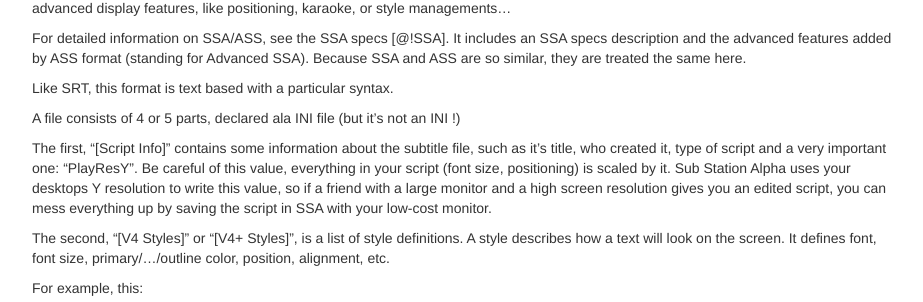
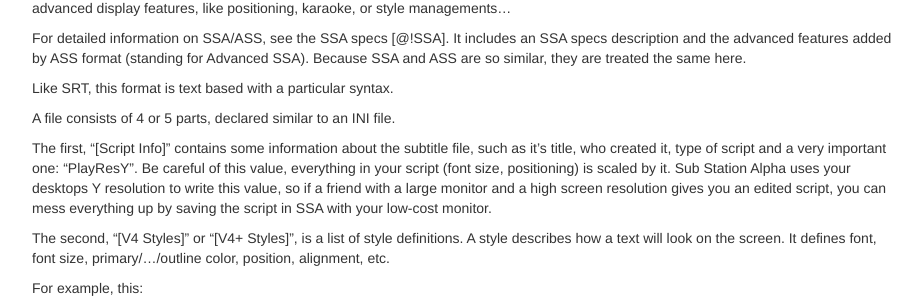
Before and after one commit to ietf-wg-cellar/matroska-specification, a Jekyll site: the page built from cellar-codec/subtitles.md, in a window 1280 px wide and 900 px high, scrolled down 3170 px. Shown: the part 150-452 px from the top of the window, without its empty margins (273-1196 px from the left). Built offline with Jekyll 4.4.1, drawn with Linux system fonts in a browser that asks for light colours; our own code applies the rules of GitHub Pages for plain Markdown files.

Commit message:
reword the SSA INI similarities

```diff
--- a/cellar-codec/subtitles.md
+++ b/cellar-codec/subtitles.md
@@ -198,7 +198,7 @@ Because SSA and ASS are so similar, they are treated the same here.
 
 Like SRT, this format is text based with a particular syntax.
 
-A file consists of 4 or 5 parts, declared ala INI file (but it's not an INI !)
+A file consists of 4 or 5 parts, declared similar to an INI file.
 
 The first, "[Script Info]" contains some information about the subtitle file,
 such as it's title, who created it, type of script and a very important one: "PlayResY".
```
